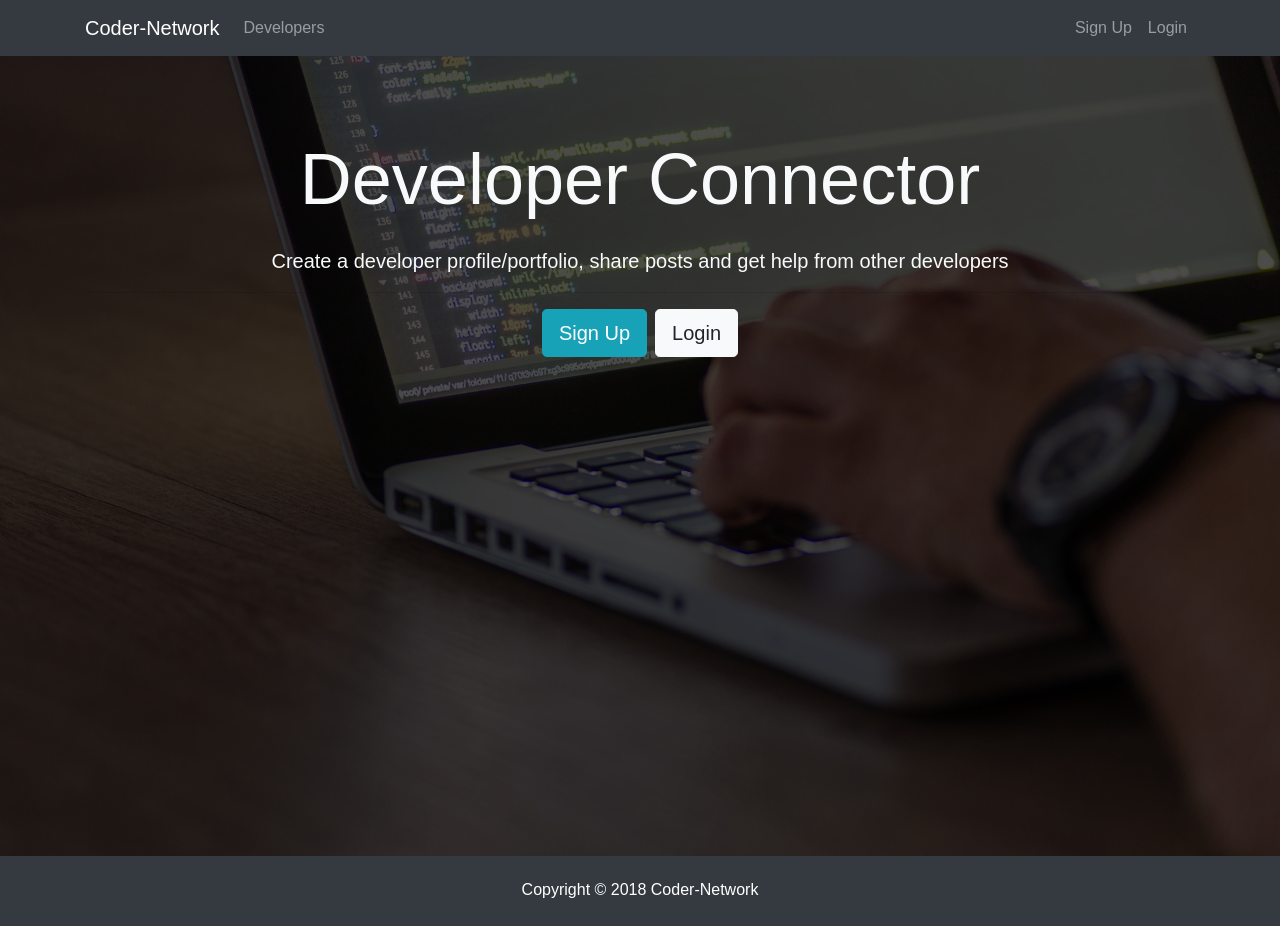
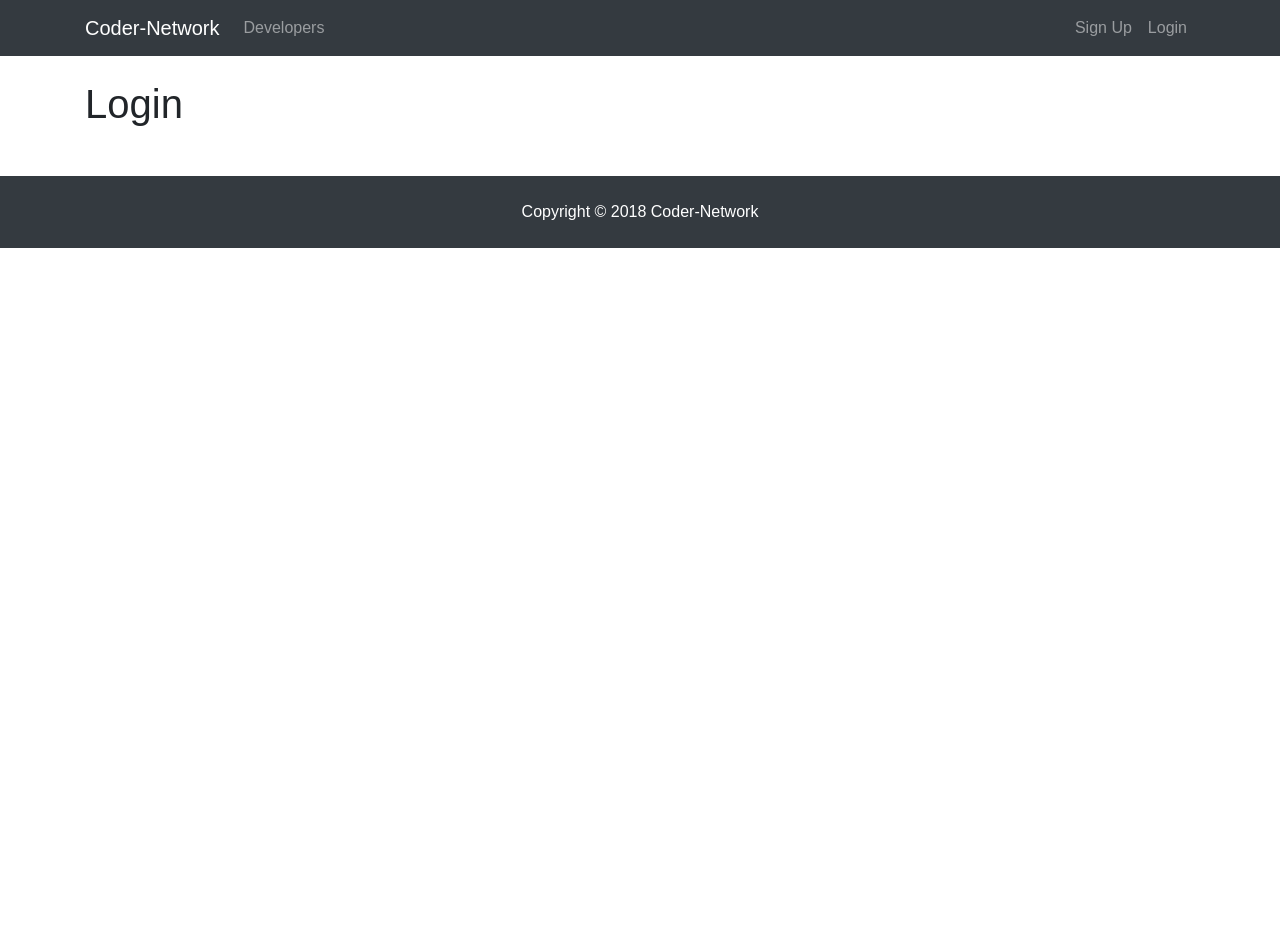
Before and after one commit to montygoldy/devsocial, a React (Create React App) app in the folder client/: page /login in a window 1280 px wide. After the commit the page ends 800 px from the top, so only its background shows below. Built offline with nearby package versions, Linux system fonts and the light colour scheme.

Commit message:
Added react router and created login, register route

```diff
--- a/client/package.json
+++ b/client/package.json
@@ -5,6 +5,7 @@
   "dependencies": {
     "react": "^16.3.2",
     "react-dom": "^16.3.2",
+    "react-router-dom": "^4.2.2",
     "react-scripts": "1.1.4"
   },
   "scripts": {
--- a/client/src/App.js
+++ b/client/src/App.js
@@ -1,17 +1,26 @@
 import React, { Component } from "react";
+import { BrowserRouter as Router, Route } from "react-router-dom";
 import Navbar from "./components/layout/Navbar";
 import Landing from "./components/layout/Landing";
 import Footer from "./components/layout/Footer";
 import "./App.css";
+import Register from "./components/auth/Register";
+import Login from "./components/auth/Login";
 
 class App extends Component {
   render() {
     return (
-      <div className="App">
-        <Navbar />
-        <Landing />
-        <Footer />
-      </div>
+      <Router>
+        <div className="App">
+          <Navbar />
+          <Route exact path="/" component={Landing} />
+          <div className="container">
+            <Route exact path="/register" component={Register} />
+            <Route exact path="/login" component={Login} />
+          </div>
+          <Footer />
+        </div>
+      </Router>
     );
   }
 }
--- /dev/null
+++ b/client/src/components/auth/Login.js
@@ -0,0 +1,11 @@
+import React from "react";
+
+const Login = () => {
+  return (
+    <div>
+      <h1>Login</h1>
+    </div>
+  );
+};
+
+export default Login;
--- /dev/null
+++ b/client/src/components/auth/Register.js
@@ -0,0 +1,11 @@
+import React from "react";
+
+const Register = () => {
+  return (
+    <div>
+      <h1>Register</h1>
+    </div>
+  );
+};
+
+export default Register;
--- a/client/src/components/layout/Landing.js
+++ b/client/src/components/layout/Landing.js
@@ -1,4 +1,5 @@
 import React from "react";
+import { Link } from "react-router-dom";
 
 const Landing = () => {
   return (
@@ -13,12 +14,12 @@
                 from other developers
               </p>
               <hr />
-              <a href="register.html" className="btn btn-lg btn-info mr-2">
+              <Link to="/register" className="btn btn-lg btn-info mr-2">
                 Sign Up
-              </a>
-              <a href="login.html" className="btn btn-lg btn-light">
+              </Link>
+              <Link to="/login" className="btn btn-lg btn-light">
                 Login
-              </a>
+              </Link>
             </div>
           </div>
         </div>
--- a/client/src/components/layout/Navbar.js
+++ b/client/src/components/layout/Navbar.js
@@ -1,13 +1,13 @@
 import React, { Component } from "react";
-
+import { Link } from "react-router-dom";
 class Navbar extends Component {
   render() {
     return (
       <nav className="navbar navbar-expand-sm navbar-dark bg-dark mb-4">
         <div className="container">
-          <a className="navbar-brand" href="landing.html">
+          <Link className="navbar-brand" to="/">
             Coder-Network
-          </a>
+          </Link>
           <button
             className="navbar-toggler"
             type="button"
@@ -20,22 +20,22 @@
           <div className="collapse navbar-collapse" id="mobile-nav">
             <ul className="navbar-nav mr-auto">
               <li className="nav-item">
-                <a className="nav-link" href="profiles.html">
+                <Link className="nav-link" to="/">
                   Developers
-                </a>
+                </Link>
               </li>
             </ul>
 
             <ul className="navbar-nav ml-auto">
               <li className="nav-item">
-                <a className="nav-link" href="register.html">
+                <Link className="nav-link" to="/register">
                   Sign Up
-                </a>
+                </Link>
               </li>
               <li className="nav-item">
-                <a className="nav-link" href="login.html">
+                <Link className="nav-link" to="/login">
                   Login
-                </a>
+                </Link>
               </li>
             </ul>
           </div>
```
